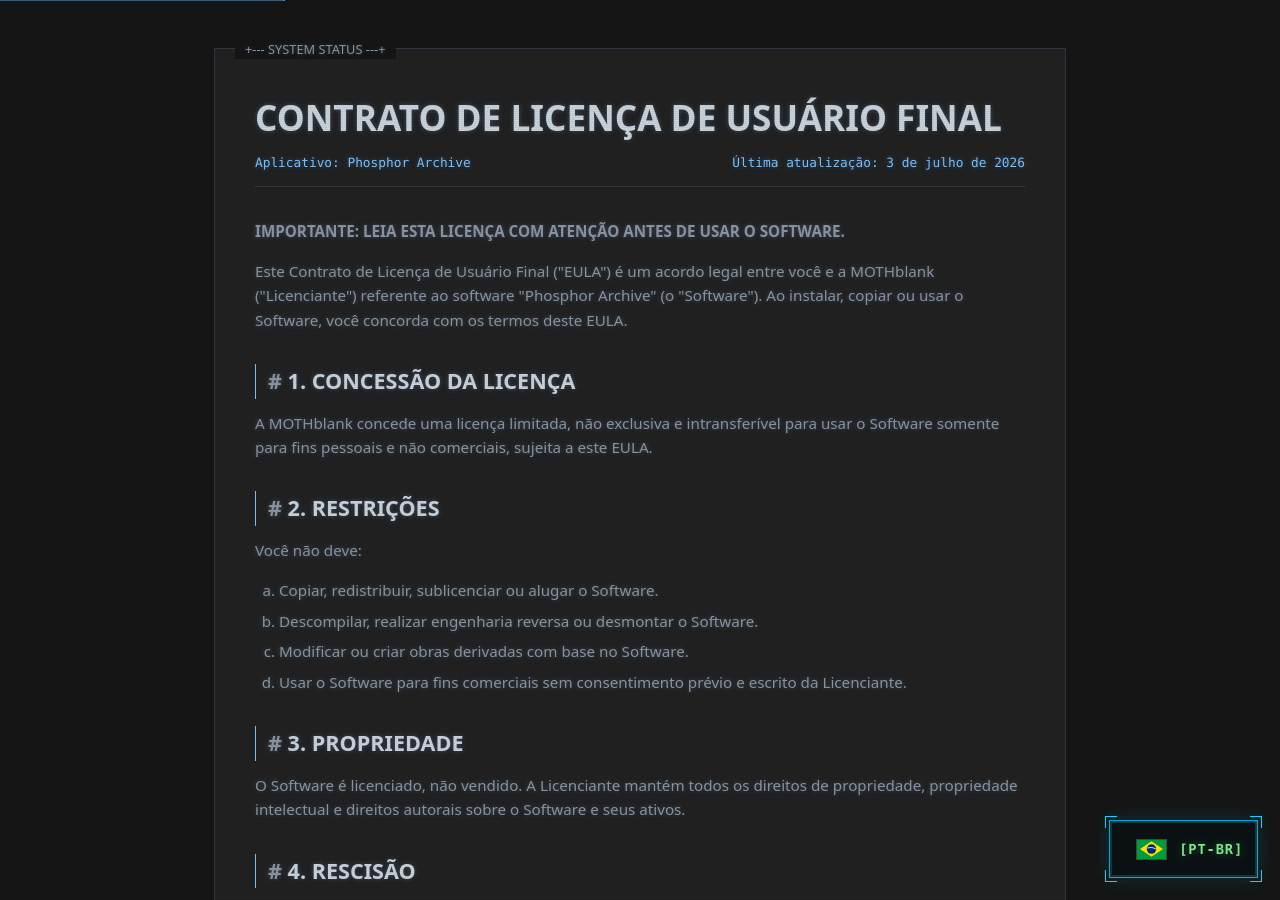
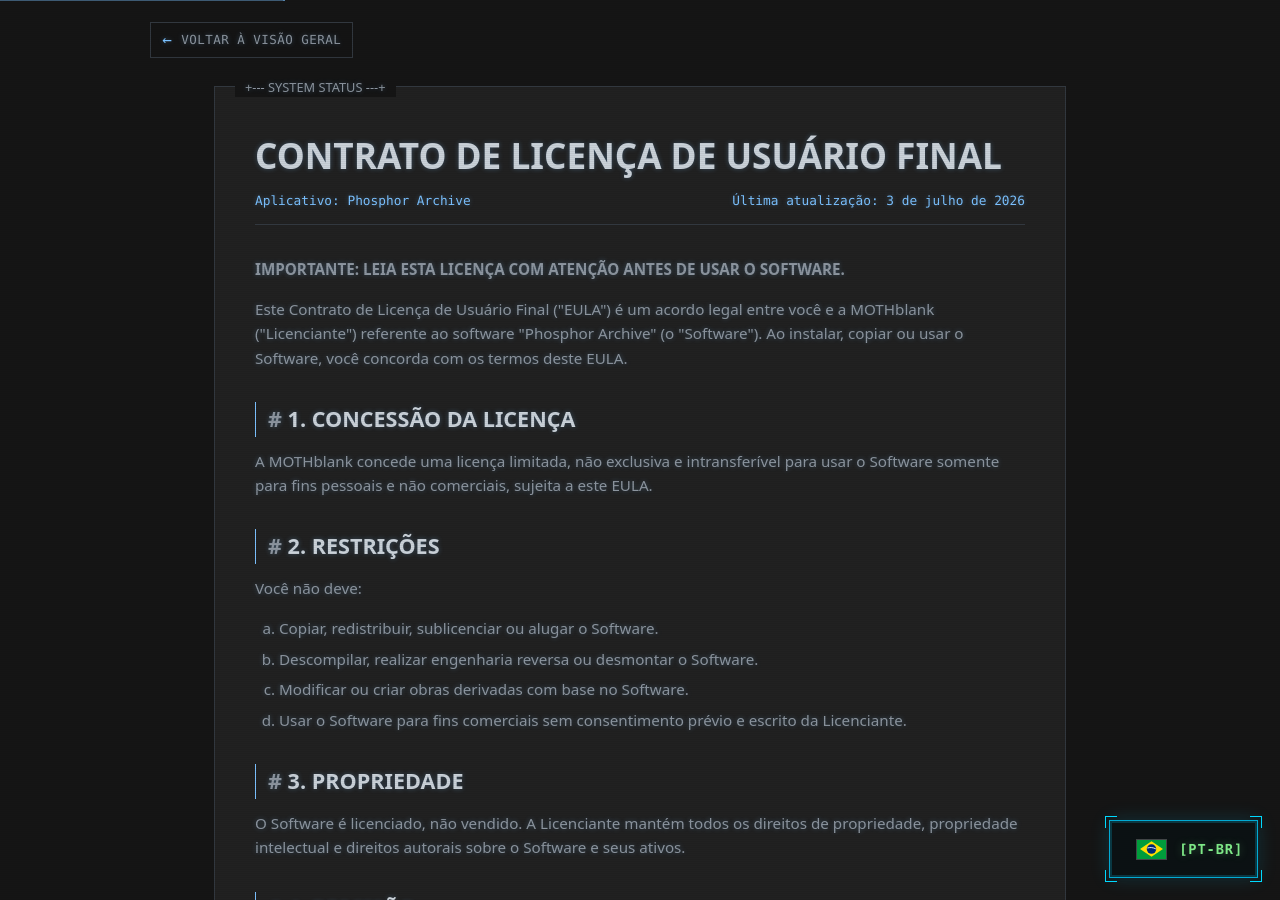
Before and after one commit to MOTHblank/mothblank.github.io, a Jekyll site: the page built from pt-BR/eula-phosphor.html, in a window 1280 px wide and 900 px high. Built offline with Jekyll 4.4.1, drawn with Linux system fonts in a browser that asks for light colours; part of the change alters nothing that is shown.

```diff
--- a/pt-BR/eula-phosphor.html
+++ b/pt-BR/eula-phosphor.html
@@ -6,6 +6,8 @@ description: "Contrato de Licença de Usuário Final (EULA) do Phosphor Archive.
 alternate_url: "/eula-phosphor.html"
 english_url: "/eula-phosphor.html"
 permalink: "/pt-BR/eula-phosphor.html"
+parent_url: "/pt-BR/phosphor-archive.html"
+back_label: "back_overview"
 ---
 <main id="main-content" tabindex="-1"><div class="doc-card">
 <h1>Contrato de Licença de Usuário Final</h1><div class="doc-meta"><span>Aplicativo: Phosphor Archive</span><span>Última atualização: 3 de julho de 2026</span></div>
```
